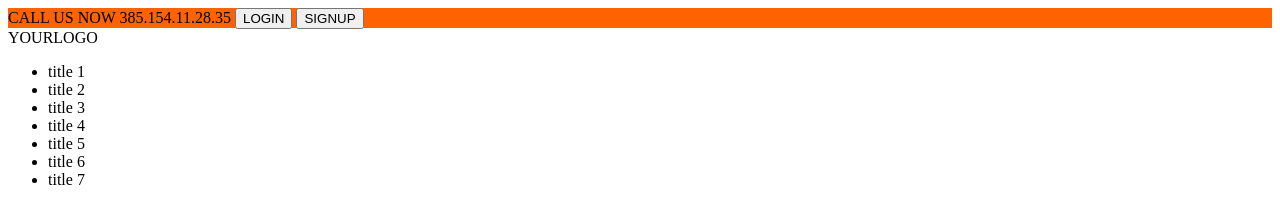
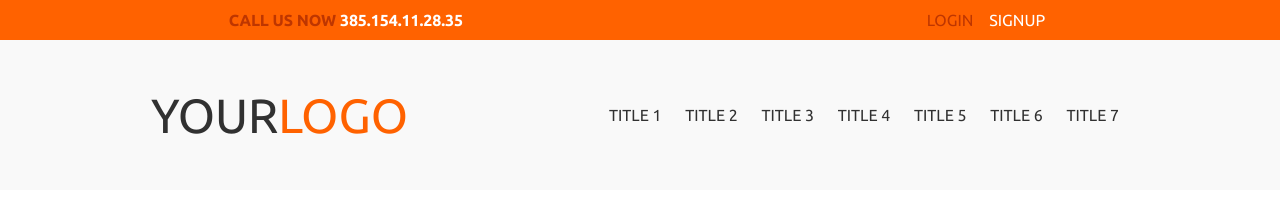
Before and after one commit to publikwerker/PSDtoHTML, a plain HTML site: page index.html in a window 1280 px wide. Drawn offline with Linux system fonts and the light colour scheme.

Commit message:
populated grey bar with logo and navbar, started new dropdown for navbar

```diff
--- a/index.css
+++ b/index.css
@@ -1,7 +1,121 @@
 * {
   box-sizing: border-box;
+  font-family: Ubuntu, "times new roman", times, roman, serif;
 }
+
+@font-face {
+  font-family: Bebas;
+  src: url('./Bebas-Regular.ttf');
+}
+
+a {
+  color: #313131;
+}
+
+a:link {
+  text-decoration: none;
+}
+
+button {
+  background-color: #ff6200;
+  border: none;
+  font-size: 12pt;
+}
+
 header {
+  position: fixed;
+  top: 0px;
+  left: 0px;
+  right: 0px;
+  height: 50px;
+}
+
+.header-grey-bar {
+  background-color: #f9f9f9;
+  height: 150px;
+  width: 100%;
+  display: flex;
+  justify-content: space-evenly;
+  align-items: center;
+}
+
+.header-top-bar {
+  width: 100%;
   background-color: #ff6200;
-  height: 20px;
+  height: 40px;
+  display: flex;
+  align-items: center;
+  justify-content: space-around;
+  letter-spacing: -.1px;
+  font-weight: bold;
 }
+
+.logo {
+  font-size: 36pt;
+}
+
+.black {
+  color: #313131;
+}
+
+.lt-orange {
+  color: #ff6200;
+}
+
+.orange {
+  color: #be3600;
+}
+
+.white {
+  color: white;
+}
+
+.bebas {
+  font-family: "Bebas";
+}
+
+.opensans {
+  font-family: "Open Sans";
+}
+
+.ubuntu {
+  font-family: Ubuntu;
+}
+
+ul {
+  list-style-type: none;
+}
+
+li {
+  text-transform: uppercase;
+  display: inline;
+  padding: 10px;
+}
+
+li:hover {
+    font-weight: 800;
+    border-bottom: 4px solid #ff6200;
+    cursor: pointer;
+  }
+
+  ul li ul {
+    visibility: hidden;
+    opacity: 0;
+    position: absolute;
+    transition: all 0.5s ease;
+    margin-top: 1rem;
+    left: 0;
+    display: none;
+  }
+
+  ul li:hover > ul,
+  ul li ul:hover {
+    visibility: visible;
+    opacity: 1;
+    display: block;
+  }
+
+  ul li ul li {
+    clear: both;
+    width: 100%;
+  }
--- a/index.html
+++ b/index.html
@@ -3,27 +3,38 @@
   <head>
     <meta charset="utf-8" />
     <link rel="stylesheet" type="text/css" href="index.css">
+    <link rel="stylesheet" type="text/css" href="http://fonts.googleapis.com/css?family=Ubuntu:regular,bold&subset=Latin">
+    <link rel="stylesheet" type="text/css" href="//fonts.googleapis.com/css?family=Open+Sans" />
   </head>
   <body>
-    <header>
-      <div>
-
-        <span>CALL US NOW</span>
-        <span>385.154.11.28.35</span>
-        <button>LOGIN</button>
-        <button>SIGNUP</button>
+    <header class="bebas">
+      <div class="header-top-bar">
+        <div class="phone-block">
+          <span class="orange">CALL US NOW</span>
+          <span class="white">385.154.11.28.35</span>
+        </div>
+        <nav class="login-block">
+          <button class="orange">LOGIN</button>
+          <button class="white">SIGNUP</button>
+        </nav>
       </div>
-      <div>
-        <div>YOURLOGO</div>
+      <div class="header-grey-bar">
+        <div class="logo"><span class="black">YOUR</span><span class="lt-orange">LOGO</span></div>
         <nav>
           <ul>
-            <li>title 1</li>
-            <li>title 2</li>
-            <li>title 3</li>
-            <li>title 4</li>
-            <li>title 5</li>
-            <li>title 6</li>
-            <li>title 7</li>
+            <li><a href="#">title 1</a></li>
+            <li><a href="#">title 2</a>
+              <ul class="dropdown">
+                <li><a href="#">Submenu 1</a></li>
+                <li><a href="#">Submenu 2</a></li>
+                <li><a href="#">Submenu 3</a></li>
+              </ul>
+            </li>
+            <li><a href="#">title 3</a></li>
+            <li><a href="#">title 4</a></li>
+            <li><a href="#">title 5</a></li>
+            <li><a href="#">title 6</a></li>
+            <li><a href="#">title 7</a></li>
           </ul>
         </nav>
       </div>
```
Also changed, not shown: Bebas-Regular.ttf (added), 1 other file.
